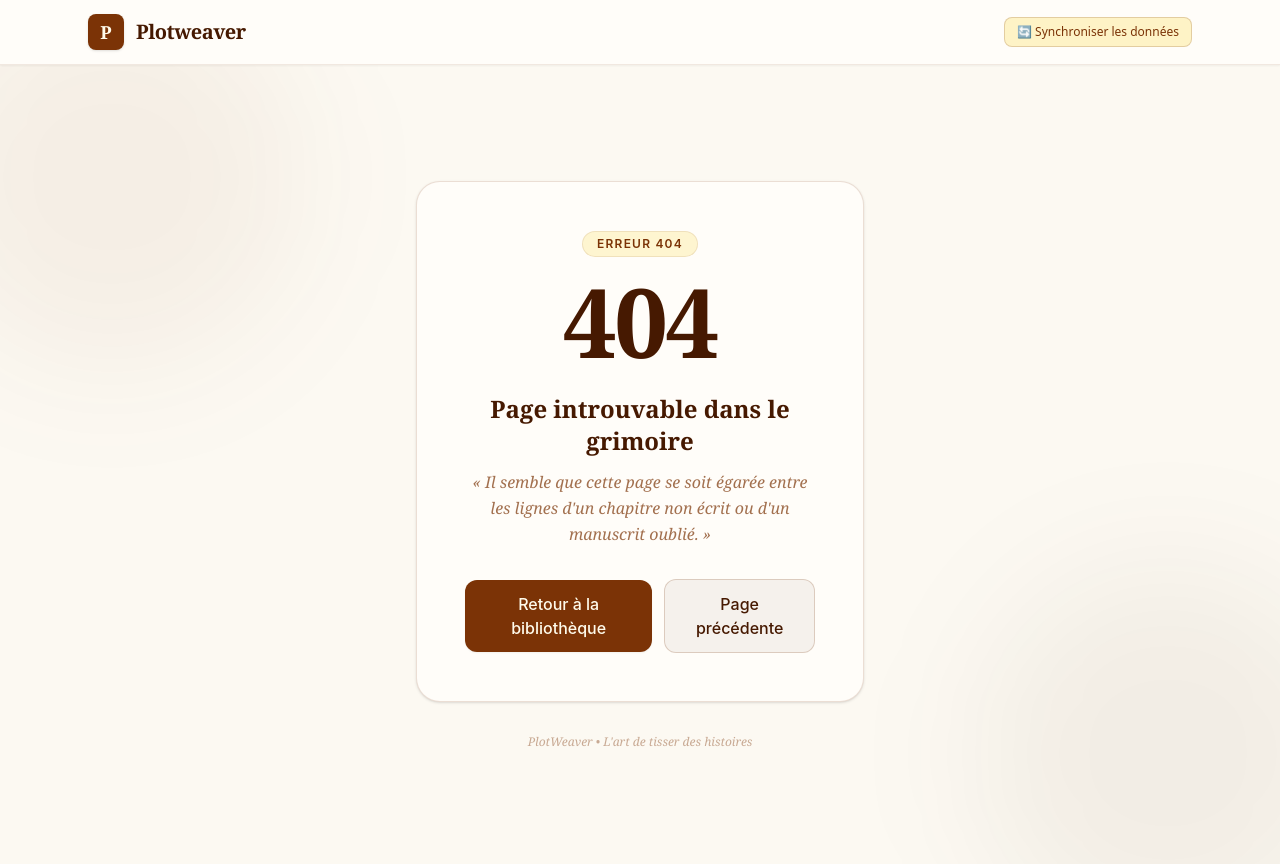
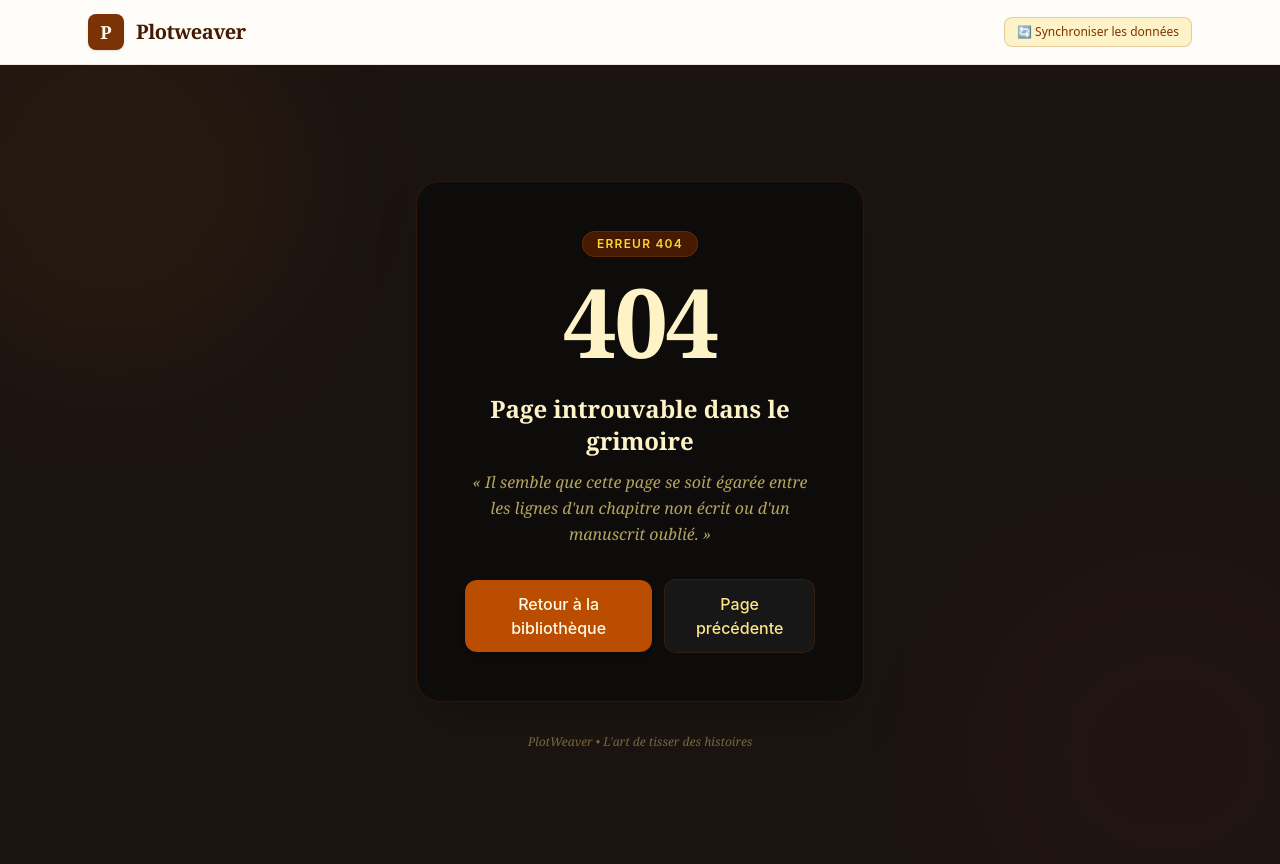
Before and after one commit to jonathandecroix28-max/plotweaver, a React (Vite) app in the folder PlotWeaver/: page /404 in a window 1280 px wide. Built offline with nearby package versions, Linux system fonts and the light colour scheme; no server answers.

Commit message:
Feat: update 404 page styles and add landing page component

```diff
--- a/PlotWeaver/src/pages/404.tsx
+++ b/PlotWeaver/src/pages/404.tsx
@@ -4,43 +4,39 @@ export function NotFound() {
   const navigate = useNavigate();
 
   return (
-    <div className="min-h-screen bg-[#fcf9f2] text-[#2c221e] flex flex-col items-center justify-center px-6 font-sans relative overflow-hidden">
+    <div className="min-h-screen bg-[#1c1411] text-[#fcf9f2] flex flex-col items-center justify-center px-6 font-sans relative overflow-hidden">
 
-      {/* Élément décoratif en arrière-plan (effet parchemin ancien / mystique) */}
-      <div className="absolute w-96 h-96 bg-amber-900/5 rounded-full blur-3xl pointer-events-none -top-20 -left-20" />
-      <div className="absolute w-96 h-96 bg-amber-950/5 rounded-full blur-3xl pointer-events-none -bottom-20 -right-20" />
+      <div className="absolute w-96 h-96 bg-amber-600/5 rounded-full blur-3xl pointer-events-none -top-20 -left-20" />
+      <div className="absolute w-96 h-96 bg-amber-900/5 rounded-full blur-3xl pointer-events-none -bottom-20 -right-20" />
 
-      <div className="max-w-md w-full text-center bg-[#fffdf9] border border-amber-900/15 rounded-3xl p-10 md:p-12 shadow-sm relative z-10">
+      <div className="max-w-md w-full text-center bg-neutral-950/80 border border-amber-900/30 rounded-3xl p-10 md:p-12 shadow-2xl relative z-10 backdrop-blur-xs">
 
-        {/* En-tête / Numéro 404 stylisé */}
         <div className="mb-6">
-          <span className="bg-amber-100/80 text-amber-900 font-sans font-semibold px-3.5 py-1 rounded-full text-xs tracking-widest uppercase border border-amber-900/10 inline-block mb-4">
+          <span className="bg-amber-950 text-amber-300 font-sans font-semibold px-3.5 py-1 rounded-full text-xs tracking-widest uppercase border border-amber-800/40 inline-block mb-4">
             Erreur 404
           </span>
-          <h1 className="text-7xl md:text-8xl font-serif font-bold text-amber-950 tracking-tight">
+          <h1 className="text-7xl md:text-8xl font-serif font-bold text-amber-100 tracking-tight">
             404
           </h1>
         </div>
 
-        {/* Message poétique et explicite */}
-        <h2 className="text-2xl font-serif font-bold text-amber-950 mb-3">
+        <h2 className="text-2xl font-serif font-bold text-amber-100 mb-3">
           Page introuvable dans le grimoire
         </h2>
-        <p className="text-amber-900/70 font-serif italic text-base leading-relaxed mb-8">
+        <p className="text-amber-200/70 font-serif italic text-base leading-relaxed mb-8">
           « Il semble que cette page se soit égarée entre les lignes d'un chapitre non écrit ou d'un manuscrit oublié. »
         </p>
 
-        {/* Boutons d'action pour s'en sortir */}
         <div className="flex flex-col sm:flex-row items-center justify-center gap-3 font-sans">
           <button
-            onClick={() => navigate('/')}
-            className="w-full sm:w-auto bg-amber-900 hover:bg-amber-950 text-amber-50 font-medium px-6 py-3 rounded-xl shadow-xs transition-all duration-200 cursor-pointer"
+            onClick={() => navigate('/books')}
+            className="w-full sm:w-auto bg-amber-700 hover:bg-amber-600 text-amber-50 font-medium px-6 py-3 rounded-xl shadow-md transition-all duration-200 cursor-pointer"
           >
             Retour à la bibliothèque
           </button>
           <button
             onClick={() => navigate(-1)}
-            className="w-full sm:w-auto bg-amber-950/5 hover:bg-amber-950/10 text-amber-950 border border-amber-900/20 font-medium px-6 py-3 rounded-xl transition-all duration-200 cursor-pointer"
+            className="w-full sm:w-auto bg-neutral-900 hover:bg-neutral-800 text-amber-200 border border-amber-900/30 font-medium px-6 py-3 rounded-xl transition-all duration-200 cursor-pointer"
           >
             Page précédente
           </button>
@@ -48,8 +44,7 @@ export function NotFound() {
 
       </div>
 
-      {/* Petit détail de bas de page */}
-      <footer className="mt-8 text-xs text-amber-900/40 font-serif italic relative z-10">
+      <footer className="mt-8 text-xs text-amber-200/40 font-serif italic relative z-10">
         PlotWeaver &bull; L'art de tisser des histoires
       </footer>
 
--- /dev/null
+++ b/PlotWeaver/src/pages/LandingPage.tsx
@@ -0,0 +1,137 @@
+import { useNavigate } from 'react-router-dom';
+
+export function LandingPage() {
+  const navigate = useNavigate();
+
+  return (
+    <div className="min-h-screen bg-[#1c1411] text-[#fcf9f2] flex flex-col justify-between overflow-x-hidden relative font-sans">
+
+      {/* 🌲 Arrière-plan subtil avec effet de lueur ambrée */}
+      <div className="absolute inset-0 bg-[radial-gradient(circle_at_30%_30%,rgba(180,83,9,0.15),transparent_50%)] pointer-events-none" />
+
+      {/* 🧭 Header / Navigation minimaliste */}
+      <header className="w-full max-w-7xl mx-auto px-4 sm:px-6 py-5 flex flex-col gap-4 sm:flex-row sm:items-center sm:justify-between z-10">
+        <div className="flex items-center gap-3">
+          <div className="w-10 h-10 rounded-xl bg-amber-900 flex items-center justify-center font-serif font-bold text-xl text-amber-50 shadow-md">
+            P
+          </div>
+          <span className="font-serif font-bold text-xl tracking-tight text-amber-100">Plotweaver</span>
+        </div>
+
+        <button
+          onClick={() => navigate('/books')}
+          className="bg-amber-800 hover:bg-amber-700 text-amber-50 px-5 py-2.5 rounded-xl font-medium text-sm transition shadow-md cursor-pointer w-full sm:w-auto"
+        >
+          Ouvrir l'application
+        </button>
+      </header>
+
+      {/* 🎯 Section principale (Hero Section) */}
+      <main className="w-full max-w-7xl mx-auto px-4 sm:px-6 py-12 md:py-20 grid grid-cols-1 lg:grid-cols-2 gap-10 lg:gap-12 items-center z-10 my-auto">
+
+        {/* Texte de gauche */}
+        <div className="space-y-6 text-left">
+          <div className="inline-flex items-center gap-2 px-3 py-1 rounded-full bg-amber-950/80 border border-amber-800/30 text-amber-300 text-xs font-serif tracking-wide">
+            <span>✨ Votre grimoire numérique d'écriture</span>
+          </div>
+
+          <h1 className="text-4xl md:text-6xl font-serif font-bold tracking-tight text-amber-50 leading-[1.1]">
+            Plotweaver — Donnez vie à vos <span className="text-amber-500 italic">romans</span>.
+          </h1>
+
+          <p className="text-amber-200/70 font-serif text-lg leading-relaxed max-w-xl">
+            La plateforme ultime pour structurer vos intrigues, gérer vos chapitres, centraliser vos idées et écrire vos histoires sans distractions.
+          </p>
+
+          {/* Boutons d'action */}
+          <div className="flex flex-col sm:flex-row sm:flex-wrap items-stretch sm:items-center gap-4 pt-4">
+            <button
+              onClick={() => navigate('/books')}
+              className="flex items-center justify-center sm:justify-start gap-3 bg-amber-600 hover:bg-amber-500 text-amber-950 px-6 py-3 rounded-2xl font-bold transition shadow-lg cursor-pointer transform hover:-translate-y-0.5 w-full sm:w-auto"
+            >
+              <span className="text-xl">🌐</span>
+              <div className="text-left">
+                <div className="text-[10px] uppercase tracking-wider opacity-80">Lancer sur</div>
+                <div className="text-sm">Version Web</div>
+              </div>
+            </button>
+
+            <div className="flex items-center justify-center sm:justify-start gap-3 bg-neutral-900 hover:bg-neutral-800 border border-neutral-700 text-neutral-200 px-6 py-3 rounded-2xl transition cursor-pointer w-full sm:w-auto">
+              <span className="text-xl">📱</span>
+              <div className="text-left">
+                <div className="text-[10px] uppercase tracking-wider opacity-60">Bientôt sur</div>
+                <div className="text-sm font-medium">iOS & Android</div>
+              </div>
+            </div>
+          </div>
+        </div>
+
+        {/* 📱 Nouveau Visuel de droite (Mockup interactif du Carnet d'Inspiration) */}
+        <div className="relative flex justify-center lg:justify-end">
+          <div className="relative w-full max-w-[320px] aspect-[9/19] bg-neutral-950 border-4 border-neutral-800 rounded-[45px] shadow-2xl p-3 overflow-hidden transform rotate-1 hover:rotate-0 transition duration-500 mx-auto lg:mx-0">
+
+            {/* Fausse encoche de téléphone */}
+            <div className="absolute top-4 left-1/2 -translate-x-1/2 w-28 h-5 bg-neutral-900 rounded-full z-20" />
+
+            {/* Écran intérieur du téléphone (Simulant ton application) */}
+            <div className="w-full h-full bg-[#1c1411] text-[#fcf9f2] rounded-[35px] p-4 pt-9 overflow-y-auto flex flex-col gap-4">
+
+              {/* En-tête de l'app mobile simulée */}
+              <div className="flex items-center justify-between border-b border-amber-900/40 pb-2">
+                <div className="font-serif font-bold text-amber-100 text-xs">✨ Carnet d'Idées</div>
+                <div className="w-5 h-5 rounded-full bg-amber-700 text-amber-50 flex items-center justify-center text-[10px] font-bold">+</div>
+              </div>
+
+              {/* Onglets miniatures */}
+              <div className="flex gap-3 text-[11px] font-serif overflow-x-hidden text-amber-200/60 border-b border-amber-900/20 pb-2">
+                <span className="text-amber-400 font-bold border-b border-amber-400 pb-0.5">Magie</span>
+                <span>Factions</span>
+                <span>Personnages</span>
+              </div>
+
+              {/* Carte idée 1 */}
+              <div className="bg-neutral-950 border border-amber-900/30 p-3 rounded-xl space-y-1 shadow-md">
+                <div className="flex items-center justify-between">
+                  <span className="text-[9px] px-2 py-0.5 rounded-full bg-amber-950 text-amber-300 border border-amber-800/40">💡 Brute</span>
+                  <span className="text-[10px] text-amber-400 font-serif">📚 Grimoire</span>
+                </div>
+                <div className="font-serif font-bold text-amber-100 text-xs pt-1">La source des runes</div>
+                <div className="text-[10px] text-amber-200/70 font-serif line-clamp-2">L'encre magique réagit uniquement au sang de la lignée...</div>
+              </div>
+
+              {/* Carte idée 2 */}
+              <div className="bg-neutral-950 border border-amber-900/30 p-3 rounded-xl space-y-1 shadow-md">
+                <div className="flex items-center justify-between">
+                  <span className="text-[9px] px-2 py-0.5 rounded-full bg-blue-950 text-blue-300 border border-blue-800/40">🛠️ En cours</span>
+                  <span className="text-[10px] text-amber-400 font-serif">📚 Ombres</span>
+                </div>
+                <div className="font-serif font-bold text-amber-100 text-xs pt-1">Le pacte secret</div>
+                <div className="text-[10px] text-amber-200/70 font-serif line-clamp-2">Travailler le dialogue du chapitre 4 pour plus de tension.</div>
+              </div>
+
+              {/* Simulation de barre de navigation basse */}
+              <div className="mt-auto bg-neutral-900 border border-amber-900/20 py-2 px-4 rounded-xl flex justify-around text-amber-200/50 text-[10px]">
+                <span className="text-amber-400 font-bold">Notes</span>
+                <span>Romans</span>
+                <span>Paramètres</span>
+              </div>
+
+            </div>
+          </div>
+        </div>
+
+      </main>
+
+      {/* Footer */}
+      <footer className="w-full max-w-7xl mx-auto px-4 sm:px-6 py-6 border-t border-neutral-800 flex flex-col md:flex-row items-center justify-between text-xs text-neutral-500 z-10 gap-2 md:gap-0">
+        <div>© 2026 Plotweaver. Tous droits réservés.</div>
+        <div className="flex gap-4 mt-2 md:mt-0">
+          <span className="hover:text-neutral-400 cursor-pointer">Confidentialité</span>
+          <span className="hover:text-neutral-400 cursor-pointer">Conditions</span>
+          <span className="hover:text-neutral-400 cursor-pointer">Support</span>
+        </div>
+      </footer>
+
+    </div>
+  );
+}
```
